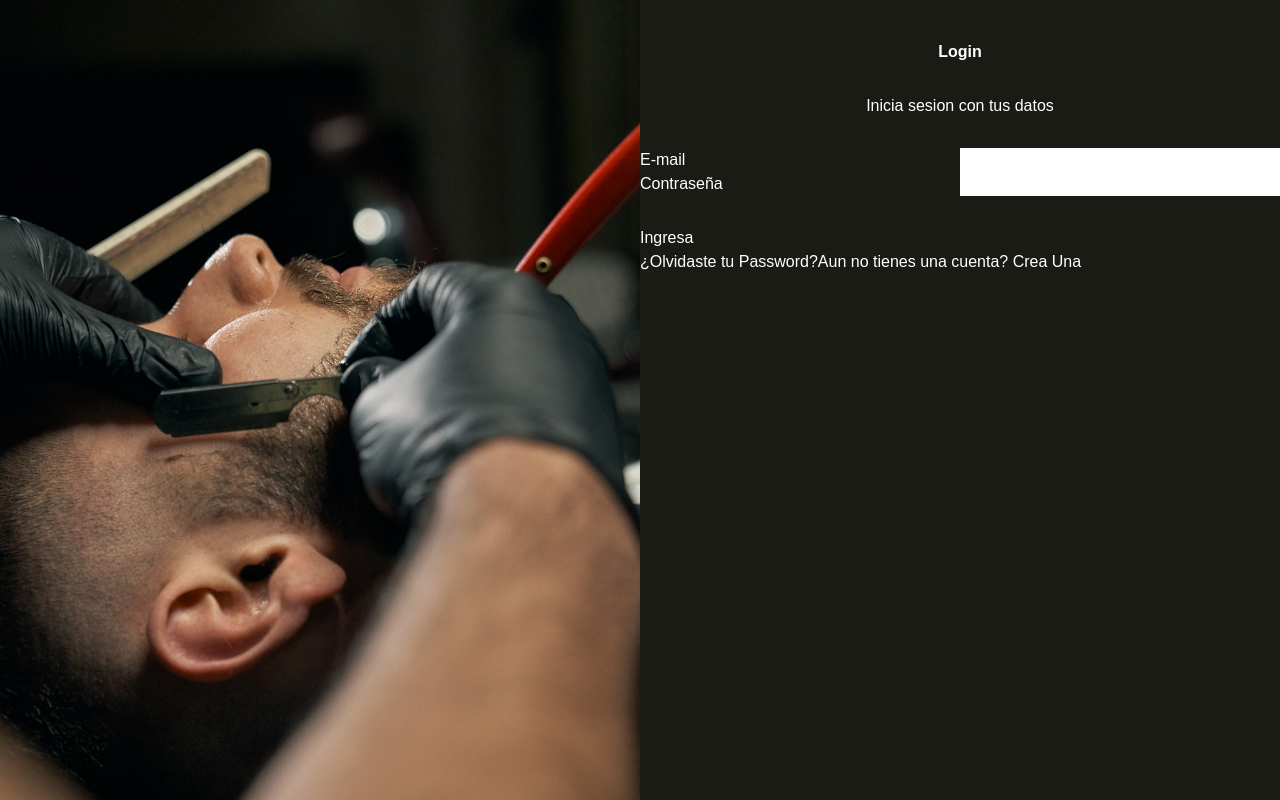
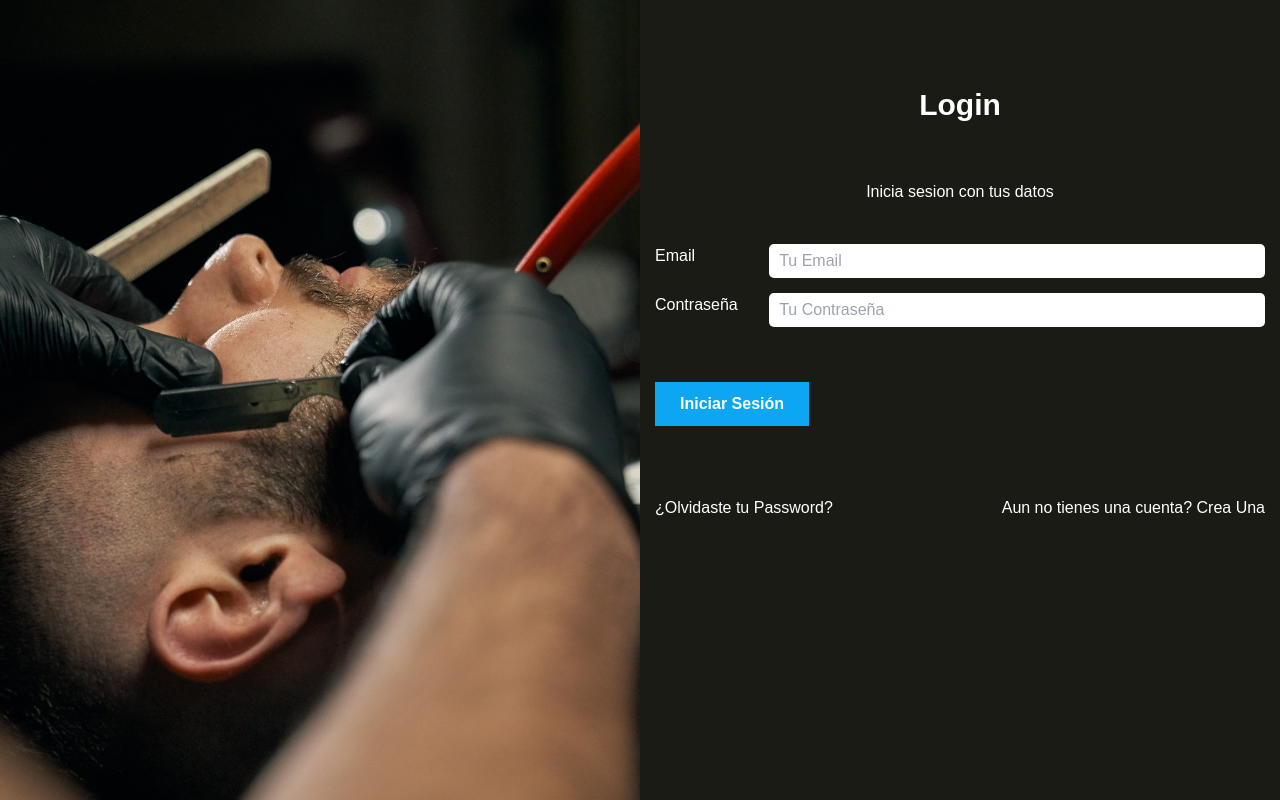
Before and after one commit to AlejandroPerren/AppSalonBelleza, a React (Vite) app in the folder frontend/: page /login in a window 1280 px wide. Built offline with nearby package versions, Linux system fonts and the light colour scheme.

Commit message:
Finish Auth desing

```diff
--- a/frontend/src/components/subcomponents/Header.jsx
+++ b/frontend/src/components/subcomponents/Header.jsx
@@ -7,9 +7,9 @@ const Header = () => {
                 Hola:Ale
             </h2>
 
-            <h2 className='font-extrabold cursor-pointer text-5*1'>
+            <Link to="/login" className='font-extrabold cursor-pointer text-5*1'>
                 Cerrar Sesion
-            </h2>
+            </Link>
         </header>
     )
 }
--- a/frontend/src/pages/Home.jsx
+++ b/frontend/src/pages/Home.jsx
@@ -14,9 +14,9 @@ const Home = () => {
                 <Header></Header>
                 <main className='flex justify-center'>
                     <div className='bg-blue-600 flex mx-4 justify-around text-center w-full my-16'>
-                        <button className='uppercase w-full hover:bg-white hover:text-blue-600'>Servicios</button>
-                        <button className='uppercase w-full hover:bg-white hover:text-blue-600'>Informacion Cita</button>
-                        <button className='uppercase w-full hover:bg-white hover:text-blue-600'>Resumen</button>
+                        <button className='uppercase w-full p-4 hover:bg-white hover:text-blue-600'>Servicios</button>
+                        <button className='uppercase w-full p-4 hover:bg-white hover:text-blue-600'>Informacion Cita</button>
+                        <button className='uppercase w-full p-4 hover:bg-white hover:text-blue-600'>Resumen</button>
                     </div>
 
                     <div>
--- a/frontend/src/pages/Login.jsx
+++ b/frontend/src/pages/Login.jsx
@@ -5,31 +5,31 @@ const Login = () => {
   return (
     <div className='grid grid-cols-2 h-screen'>
       <div className='flex item-center justify-center'>
-        <img src="../../public/1.jpg" className='w-full h-full object-cover'/>
+        <img src="../../public/1.jpg" className='w-full h-full object-cover' />
       </div>
 
-    <div >
+      <div className='mx-6' >
         <div className='text-center'>
-      <h1 className='font-extrabold mt-16 '>Login</h1>
-      <p className='mt-12'>Inicia sesion con tus datos</p>
+          <h1 className='font-extrabold mt-36 text-5xl'>Login</h1>
+          <p className='mt-24'>Inicia sesion con tus datos</p>
         </div>
         <div>
           <form>
-        <div className='grid grid-cols-2 my-12'>
-              <label htmlFor="email">E-mail</label>
-              <input className='' type="text"/>
+            <div className='grid grid-cols-customAuth my-16 gap-6'>
+              <label htmlFor="email">Email</label>
+              <input className='rounded-lg py-2 placeholder:pl-4' type="text" placeholder='Tu Email' />
 
               <label htmlFor="Contraseña">Contraseña</label>
-              <input className='' type="password"/>
+              <input className='rounded-lg py-2 placeholder:pl-4' type="password" placeholder='Tu Contraseña'/>
             </div>
-        <button type='submit'>
-            Ingresa
+            <button type='submit' className='bg-azul mt-6 py-4 px-10 font-extrabold  hover:bg-blue-600'>
+              Iniciar Sesión
             </button>
 
           </form>
-      <div className='justify-between'>
+          <div className='flex justify-between my-28'>
             <Link to="forgotPass">¿Olvidaste tu Password?</Link>
-          <Link to="login">Aun no tienes una cuenta? Crea Una</Link>
+            <Link to="/register">Aun no tienes una cuenta? Crea Una</Link>
           </div>
         </div>
       </div>
--- a/frontend/src/pages/Register.jsx
+++ b/frontend/src/pages/Register.jsx
@@ -1,4 +1,5 @@
 import React from 'react'
+import { Link } from 'react-router-dom'
 
 const Register = () => {
   return (
@@ -8,40 +9,42 @@ const Register = () => {
         <img src="../../public/1.jpg" className='w-full h-full object-cover'/>
     </div>
 
-    <div>
-      <h1>Crear Cuenta</h1>
-      <p>Llena el siguiente formulario para crear una cuenta</p>
+    <div className='mx-6'>
+    <div className='text-center'>
+      <h1 className='font-extrabold mt-36 text-5xl'>Crear Cuenta</h1>
+      <p className='mt-24'>Llena el siguiente formulario para crear una cuenta</p>
+      </div>
       <form>
-        <div className=''>
-        <label htmlFor="Nombre">Nombre</label>
-              <input type="text"/>
+      <div className='grid grid-cols-customAuth my-16 gap-6'>
 
-              <label htmlFor="Apellido">Apellido</label>
-              <input type="text"/>
+              <label htmlFor="Contraseña">Nombre</label>
+              <input className='rounded-lg py-2 placeholder:pl-4' type="text" placeholder='Tu Nombre'/>
 
-              <label htmlFor="email">E-mail</label>
-              <input type="text"/>
+              <label htmlFor="Contraseña">Apellido</label>
+              <input className='rounded-lg py-2 placeholder:pl-4' type="text" placeholder='Tu Apellido'/>
 
-              <label htmlFor="cel">Telefono</label>
-              <input type="text"  />
+              <label htmlFor="Contraseña">Telefono</label>
+              <input className='rounded-lg py-2 placeholder:pl-4' type="text" placeholder='Tu Telefono'/>
 
-              <label htmlFor="DNI">DNI</label>
-              <input type="text"/>
-
-              <label htmlFor="CUIL">CUIL</label>
-              <input type="text"/>
+              <label htmlFor="email">Email</label>
+              <input className='rounded-lg py-2 placeholder:pl-4' type="text" placeholder='Tu Email' />
 
               <label htmlFor="Contraseña">Contraseña</label>
-              <input type="password"/>
-        </div>
-        <button type='submit'>
+              <input className='rounded-lg py-2 placeholder:pl-4' type="password" placeholder='Tu Contraseña'/>
+
+            </div>
+
+
+        <button type='submit' className='bg-azul mt-6 py-4 px-10 font-extrabold  hover:bg-blue-600'>
             Crear Cuenta
           </button>
-        <div>
-          <Link to="forgotPass">¿Olvidaste tu Password?</Link>
-          <Link to="login">Ya tienes una cuenta? Inicia Sesion</Link>
+
+          </form>
+        <div className='flex justify-between my-28'>
+          <Link to="/forgotPass">¿Olvidaste tu Password?</Link>
+          <Link to="/login">Ya tienes una cuenta? Inicia Sesion</Link>
         </div>
-      </form>
+
     </div>
 </div>
   )
--- a/frontend/src/routes/index.jsx
+++ b/frontend/src/routes/index.jsx
@@ -1,7 +1,7 @@
 import { createBrowserRouter } from 'react-router-dom';
 import Home from '../pages/Home';
 import Login from '../pages/Login';
-
+import Register from '../pages/Register'
 const router = createBrowserRouter([
   {
     path: '/',
@@ -11,6 +11,10 @@ const router = createBrowserRouter([
     path: '/login',
     element: <Login />,
   },
+  {
+    path: '/register',
+    element: <Register/>,
+  },
 ]);
 
 export default router;
--- a/frontend/tailwind.config.js
+++ b/frontend/tailwind.config.js
@@ -22,8 +22,8 @@ export default {
         blanco: '#FFFFFF',
         gris: '#e1e1e1',
       },
-      spacing: {
-        separacion: '5rem',
+      gridTemplateColumns: {
+        'customAuth': '1fr 5fr',
       },
       fontWeight: {
         delgada: 300,
```
Lines whose indentation alone changed are shown as unchanged.
